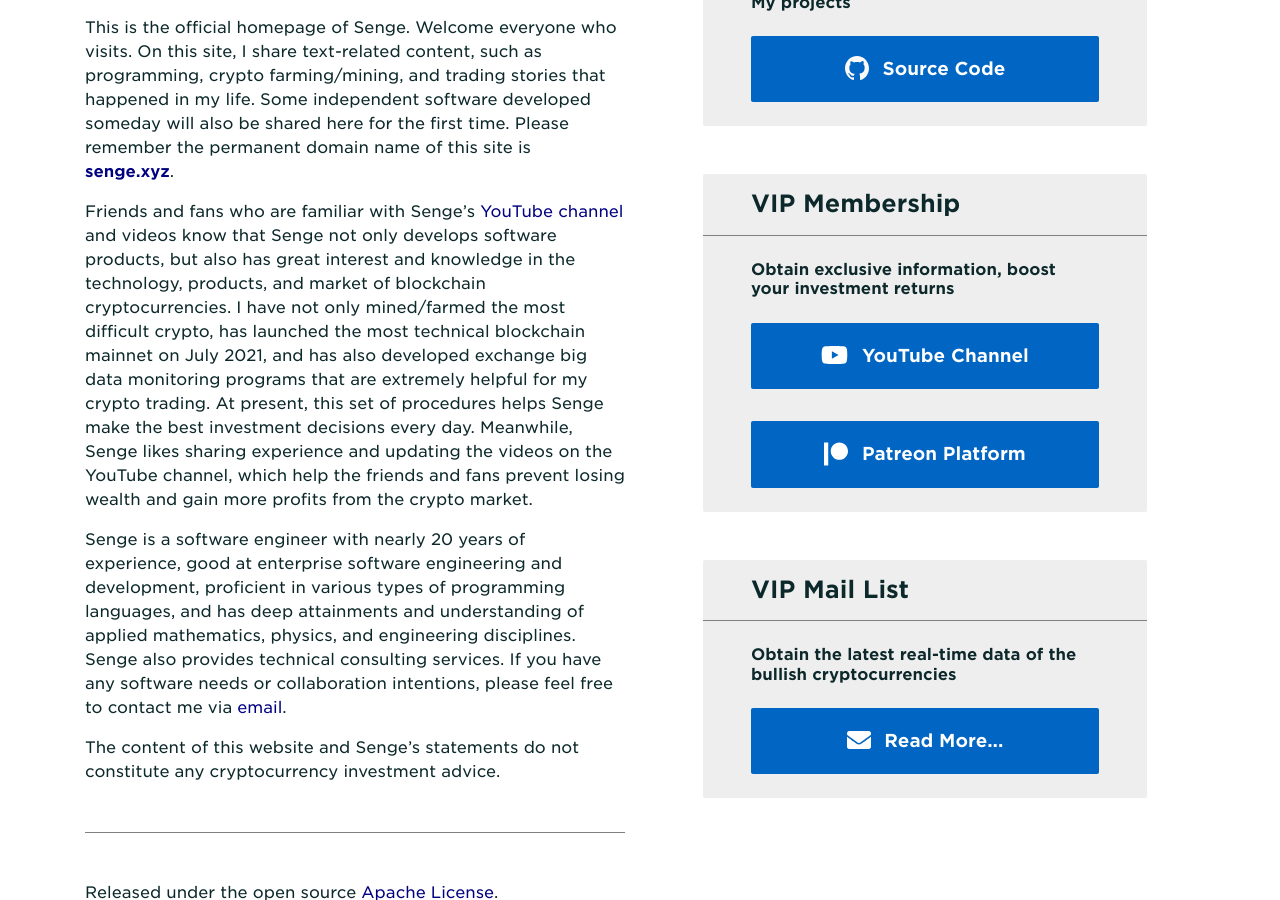
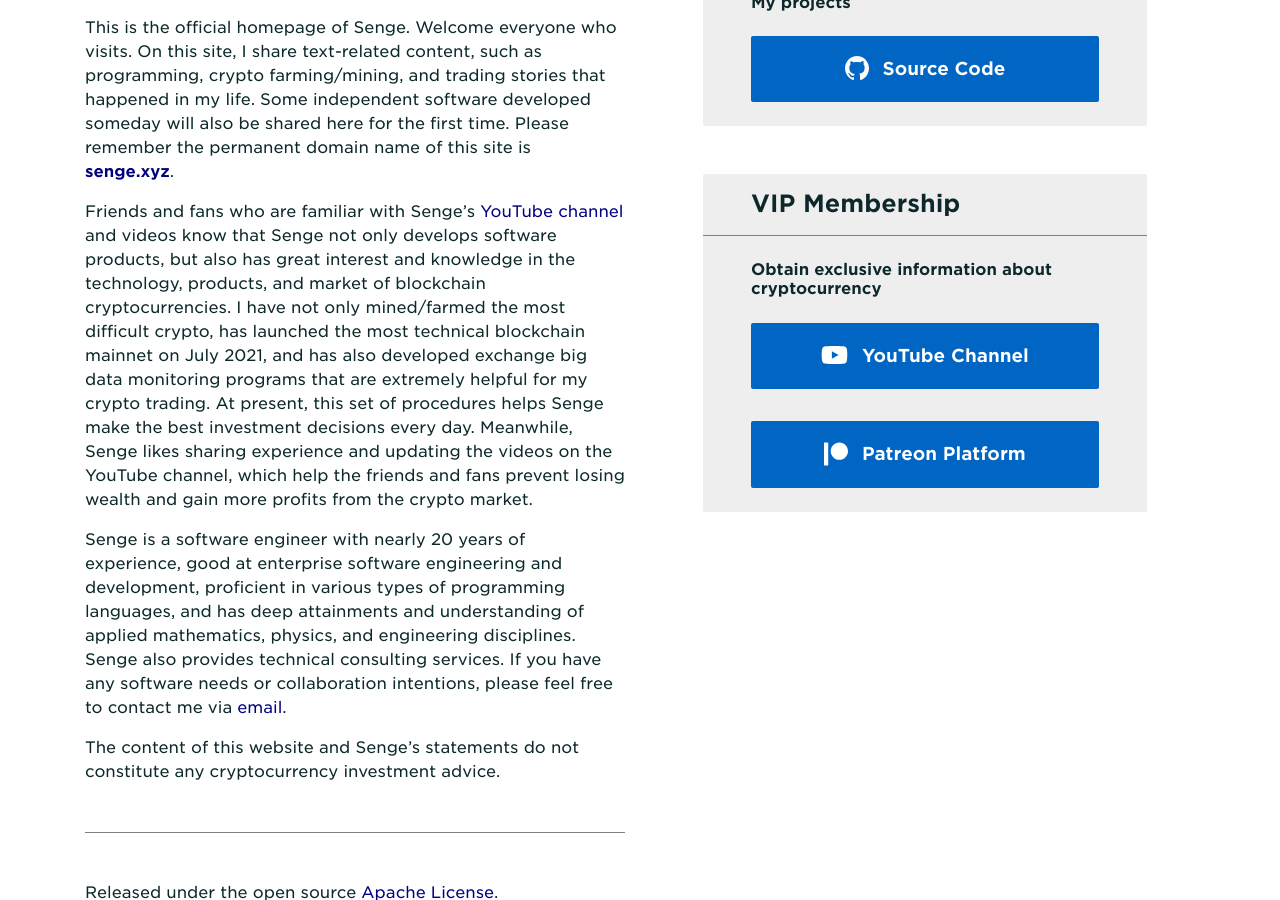
Before and after one commit to sengexyz/senge-xyz.github.io, a Jekyll site: the page built from index.md, in a window 1280 px wide and 900 px high, scrolled down 433 px. Built offline with Jekyll 4.4.1, drawn with Linux system fonts in a browser that asks for light colours.

Commit message:
remove VIP Mail List from index page;

```diff
--- a/_data/strings.yml
+++ b/_data/strings.yml
@@ -31,7 +31,7 @@ en: # English
   homemain_downloads_link: "Release notes"
   homemain_idc_title: "VIP Membership"
   homemain_idc_quote: |
-    Obtain exclusive information, boost your investment returns
+    Obtain exclusive information about cryptocurrency
   homemain_idc_report: "YouTube Channel"
   homemain_vip_pateron: "Patreon Platform"
   homemain_maillist_title: "VIP Mail List"
--- a/_layouts/homemain.html
+++ b/_layouts/homemain.html
@@ -61,7 +61,7 @@ layout: default
                             strings.homemain_vip_pateron }}</a>
                     </div>
                 </div>
-                <div class="downloads-box mt-5 mx-md-5">
+                <!-- <div class="downloads-box mt-5 mx-md-5">
                     <h2 class="px-3 pt-2 pb-0 px-md-5 pt-md-3">{{ strings.homemain_maillist_title }}</h2>
                     <hr>
                     <div class="px-3 pb-1 pt-0 px-md-5 pb-md-2">
@@ -72,7 +72,7 @@ layout: default
                             class="btn btn-lg d-block mt-2 mb-3"><img src="/assets/icons/envelope-solid.svg"> {{
                             strings.homemain_maillist_report }}</a>
                     </div>
-                </div>
+                </div> -->
                 <!-- <div class="d-flex flex-column align-items-center" style="padding-top: 25px;">
                     <a href="https://t.me/chia168"><b>{{ strings.contact_live_feed_title
                             }}</b></a>
```
